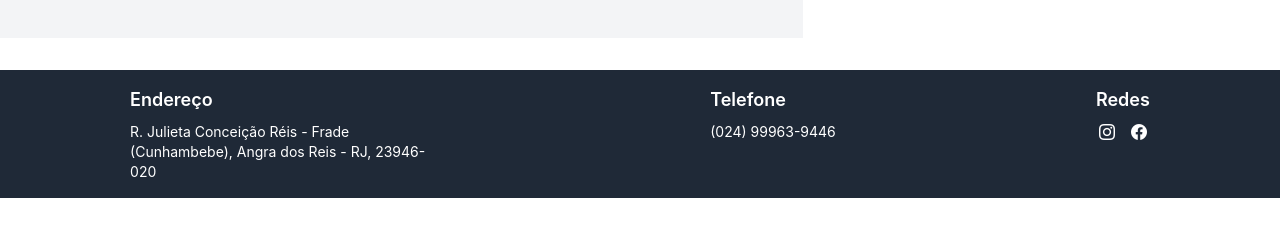
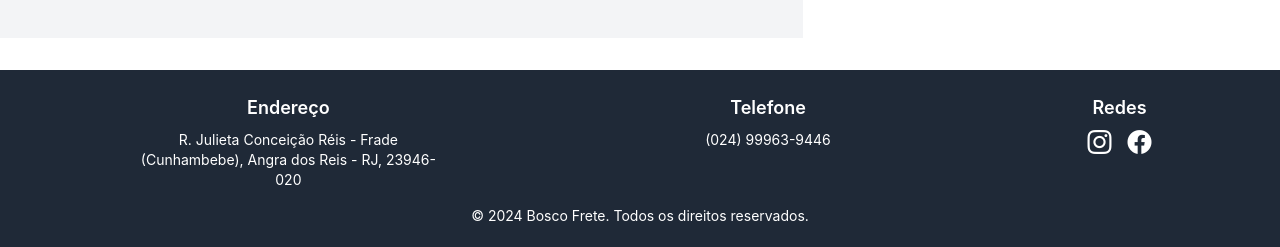
Before and after one commit to Andra-sun/frete, a React (Create React App) app: page / in a window 1280 px wide. Shown: the part 2536-2783 px from the top of the page. Before the commit the page ends 2734 px from the top, so only its background shows below. Built offline with nearby package versions, Linux system fonts and the light colour scheme.

Commit message:
Update Footer.js

```diff
--- a/src/Footer.js
+++ b/src/Footer.js
@@ -2,23 +2,29 @@ import React from 'react';
 
 const Footer = () => {
     return (
-        <footer className="bg-gray-800 text-white py-4 mt-8">
+        <footer className="bg-gray-800 text-white py-6 mt-8">
             <div className="container mx-auto text-center flex flex-col md:flex-row justify-between">
-                <div className="flex flex-col space-y-2 mt-2 md:mt-0 max-w-xs mx-auto text-left">
+                {/* Seção Endereço */}
+                <div className="flex flex-col space-y-2 mt-2 md:mt-0 max-w-xs mx-auto">
                     <h2 className="text-lg font-semibold">Endereço</h2>
                     <p className="text-sm">R. Julieta Conceição Réis - Frade (Cunhambebe), Angra dos Reis - RJ, 23946-020</p>
                 </div>
-                <div className="flex flex-col space-y-2 mt-2 md:mt-0 max-w-xs mx-auto text-left">
+                {/* Seção Telefone */}
+                <div className="flex flex-col space-y-2 mt-2 md:mt-0 max-w-xs mx-auto">
                     <h2 className="text-lg font-semibold">Telefone</h2>
                     <p className="text-sm">(024) 99963-9446</p>
                 </div>
-                <div className="flex flex-col space-y-2 mt-2 md:mt-0 max-w-xs mx-auto text-left">
+                {/* Seção Redes Sociais */}
+                <div className="flex flex-col space-y-2 mt-2 md:mt-0 max-w-xs mx-auto">
                     <h2 className="text-lg font-semibold">Redes</h2>
-                    <div className="flex space-x-4 justify-center text-left">
-                        <a href="https://www.instagram.com/freteparatodoobrasil/" className="hover:text-gray-400"><i class="fi fi-brands-instagram"></i></a>
-                        <a href='https://www.facebook.com/search/top?q=fretes%20para%20todo%20brasil' className="hover:text-gray-400"><i class="fi fi-brands-facebook"></i></a>
+                    <div className="flex space-x-4 justify-center">
+                        <a href="https://www.instagram.com/freteparatodoobrasil/" className="hover:text-gray-400 text-2xl"><i className="fi fi-brands-instagram"></i></a>
+                        <a href='https://www.facebook.com/search/top?q=fretes%20para%20todo%20brasil' className="hover:text-gray-400 text-2xl"><i className="fi fi-brands-facebook"></i></a>
                     </div>
                 </div>
+            </div>
+            <div className="text-center text-sm mt-4">
+                <p>&copy; 2024 Bosco Frete. Todos os direitos reservados.</p>
             </div>
         </footer>
     );
```
